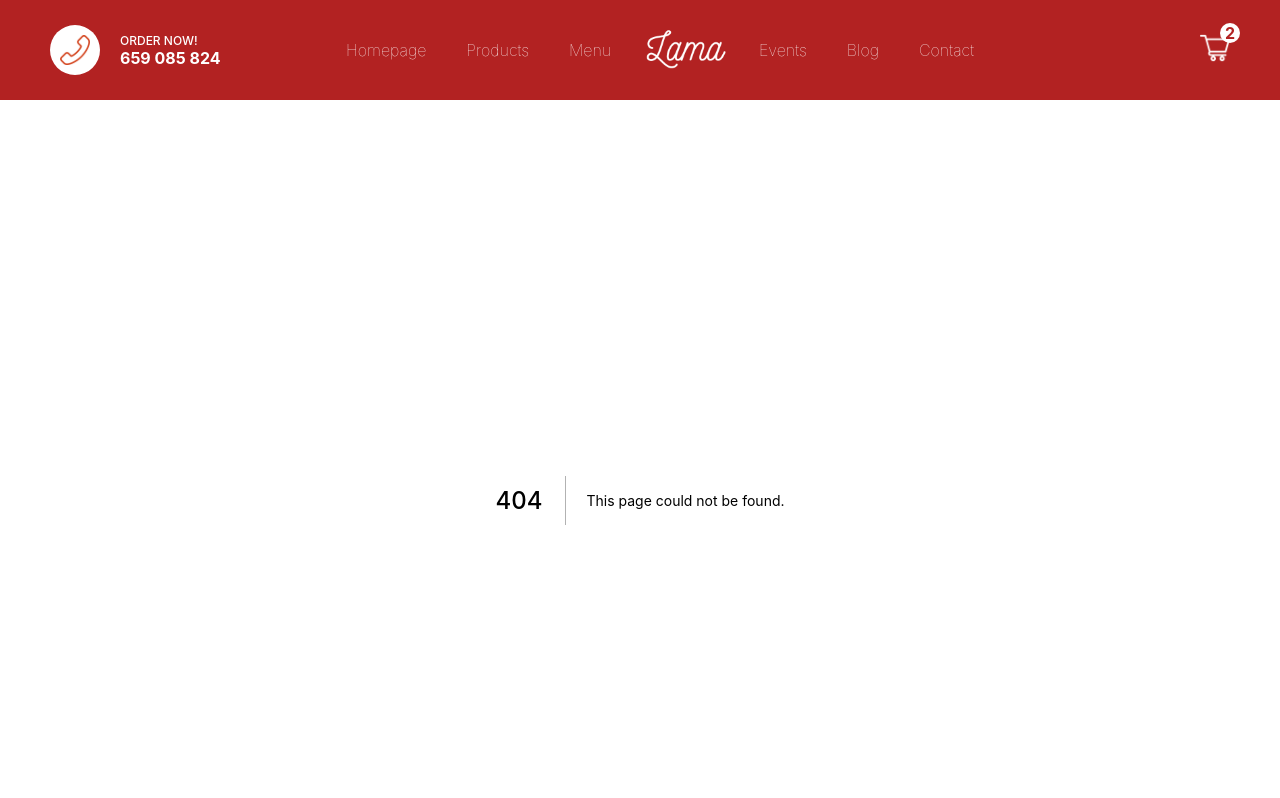
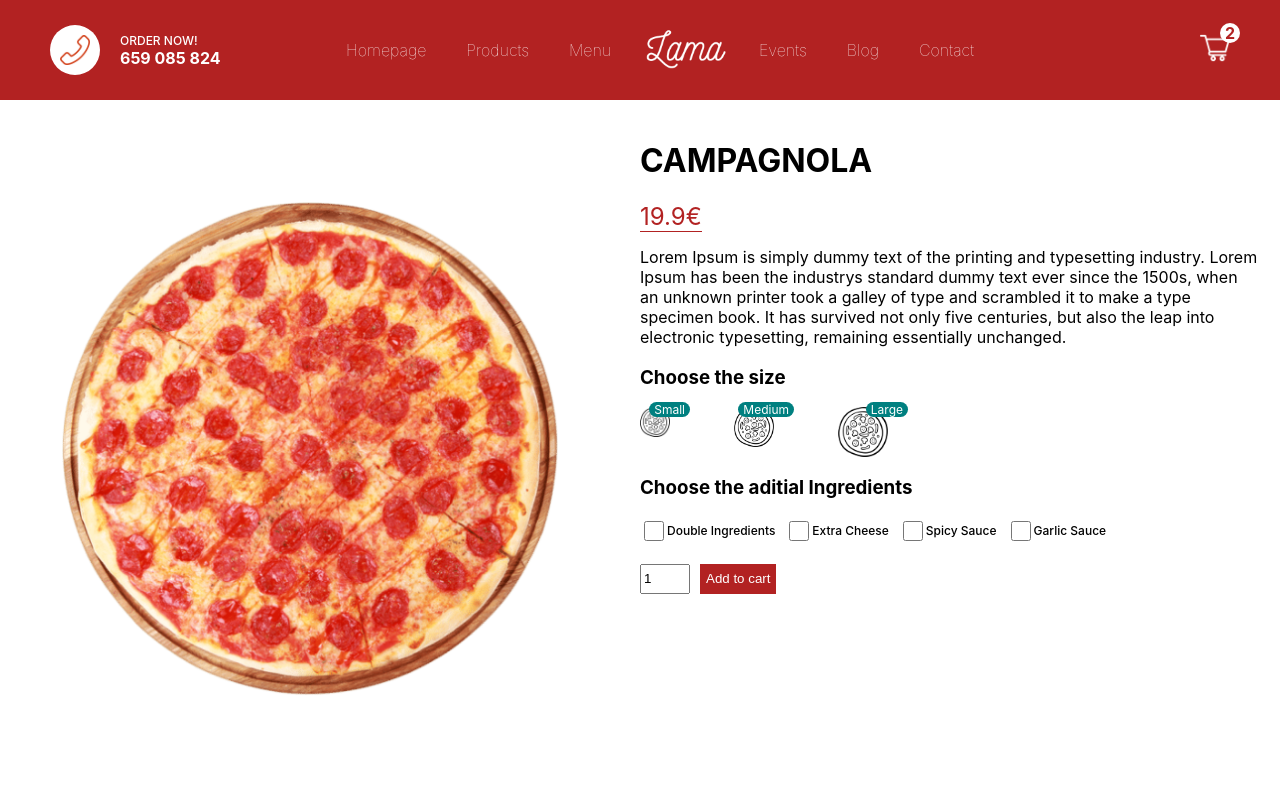
Before and after one commit to r03eRt/pizza-nextjs-react-app, a Next.js app: page /product/1 in a window 1280 px wide. Before the commit this address had no page. Shown: the top 798 px of the page. Built offline with nearby package versions, Linux system fonts and the light colour scheme.

Commit message:
Product page

```diff
--- /dev/null
+++ b/pages/product/[id].js
@@ -0,0 +1,87 @@
+import Image from 'next/image'
+import { useState } from 'react'
+import styles from '../../styles/Product.module.css'
+
+export default function Product() {
+    const pizza = {
+        id: 1,
+        img: '/img/pizza.png',
+        name: 'CAMPAGNOLA',
+        price: [ 19.90, 23.90, 27.90],
+        desc: 'Lorem Ipsum is simply dummy text of the printing and typesetting industry. Lorem Ipsum has been the industrys standard dummy text ever since the 1500s, when an unknown printer took a galley of type and scrambled it to make a type specimen book. It has survived not only five centuries, but also the leap into electronic typesetting, remaining essentially unchanged.'
+    }
+    const [size, setSize] = useState(0)
+
+  return (
+    <div className={styles.container}>
+        <div className={styles.left}>
+            <div className={styles.imgContainer}>
+                <Image src={pizza.img} layout="fill" objectFit="contain"/>
+            </div>
+        </div>
+        <div className={styles.right}>
+            <h1 className={styles.title}>{pizza.name}</h1>
+            <span className={styles.price}>{pizza.price[size]}€</span>
+            <p className={styles.desc}>{pizza.desc}</p>
+            <h3 className={styles.choose}>Choose the size</h3>
+            <div className={styles.sizes} >
+                <div className={styles.size} onClick={ () => setSize(0)}>
+                    <Image src="/img/size.png" layout="fill"/>
+                    <span className={styles.number}>Small</span>
+                </div>
+                <div className={styles.size} onClick={ () => setSize(1)}>
+                    <Image src="/img/size.png" layout="fill"/>
+                    <span className={styles.number}>Medium</span>
+                </div>
+                <div className={styles.size} onClick={ () => setSize(2)}>
+                    <Image src="/img/size.png" layout="fill"/>
+                    <span className={styles.number}>Large</span>
+                </div>
+            </div>
+            <h3 className={styles.choose}>Choose the aditial  Ingredients</h3>
+            <div className={styles.ingredients}>
+                <div className={styles.option}>
+                    <input
+                        type="checkbox"
+                        id="double"
+                        name="double"
+                        className={styles.checkbox}
+                    />
+                    <label htmlFor="double">Double Ingredients</label>
+                </div>
+                <div className={styles.option}>
+                    <input
+                        type="checkbox"
+                        id="cheese"
+                        name="dobule"
+                        className={styles.checkbox}
+                    />
+                    <label htmlFor="cheese">Extra Cheese</label>
+                </div>
+                <div className={styles.option}>
+                    <input
+                        type="checkbox"
+                        id="spicy"
+                        name="spicy"
+                        className={styles.checkbox}
+                    />
+                    <label htmlFor="spicy">Spicy Sauce</label>
+                </div>
+                <div className={styles.option}>
+                    <input
+                        type="checkbox"
+                        id="garlic"
+                        name="garlic"
+                        className={styles.checkbox}
+                    />
+                    <label htmlFor="garlic">Garlic Sauce</label>
+                </div>
+            </div>
+            <div className={styles.add} >
+                <input type="number" defaultValue={1} className={styles.quantity} />
+                <button className={styles.button}>Add to cart</button>
+            </div>
+        </div>
+    </div>
+  )
+}
--- /dev/null
+++ b/styles/Product.module.css
@@ -0,0 +1,99 @@
+.container {
+    height: calc(100vh - 100px);
+    display: flex;
+}
+
+.left {
+    flex: 1;
+    height: 100%;
+    display: flex;
+    align-items: center;
+    justify-content: center;
+}
+
+.right {
+    flex: 1;
+    padding: 20px;
+    align-items: center;
+}
+
+.imgContainer {
+    width: 80%;
+    height: 80%;
+    position: relative;
+}
+
+.price {
+    color: firebrick;
+    font-size: 24px;
+    font-weight: 400;
+    border-bottom: 1px solid firebrick;
+}
+
+.size {
+    width: 30px;
+    height: 30px;
+    position: relative;
+}
+
+.sizes {
+    display: flex;
+    width: 40%;
+    justify-content: space-between;
+    cursor: pointer;
+    position: relative;
+}
+
+.size:nth-child(2) {
+    width: 40px;
+    height: 40px;
+}
+
+.size:last-child {
+    height: 50px;
+    width: 50px;
+}
+
+.number {
+    position: absolute;
+    font-size: 12px;
+    top: -5px;
+    right: -20px;
+    background-color: teal;
+    color: white;
+    padding: 0 5px;
+    border-radius: 10px;
+}
+
+.ingredients {
+    display: flex;
+    margin-bottom: 20px;
+}
+
+.option {
+    display: flex;
+    align-items: center;
+    justify-content: center;
+    margin-right: 10px;
+    font-size: 12px;
+    font-weight: 500;
+}
+
+.checkbox {
+    width: 20px;
+    height: 20px;
+}
+
+.quantity {
+    width: 50px;
+    height: 30px;
+}
+
+.button {
+    height: 30px;
+    margin-left: 10px;
+    background-color: firebrick;
+    color: white;
+    border: none;
+    font-weight: 500;
+}
```
Also changed, not shown: pages/Cart.js (added, +7 -0 lines).
